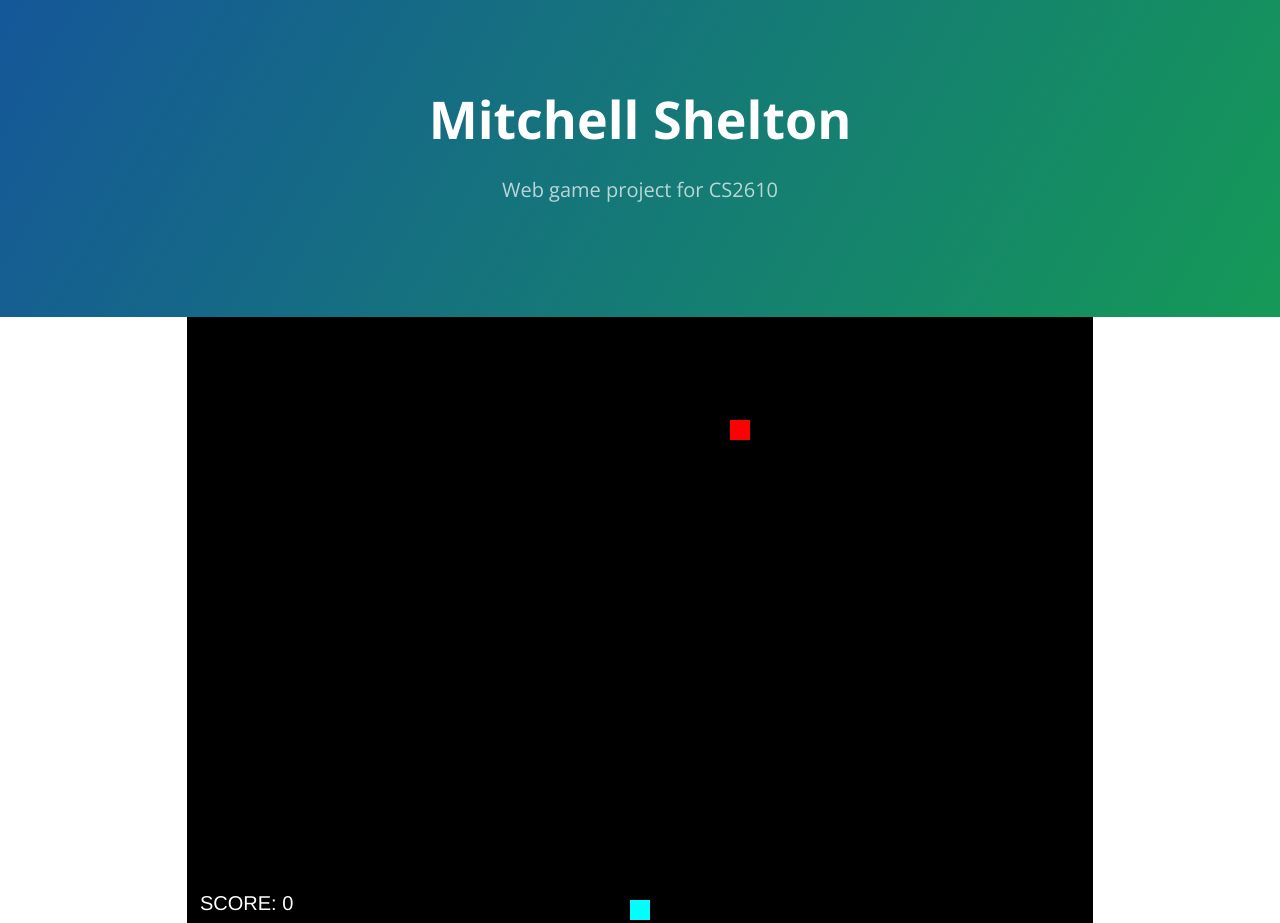
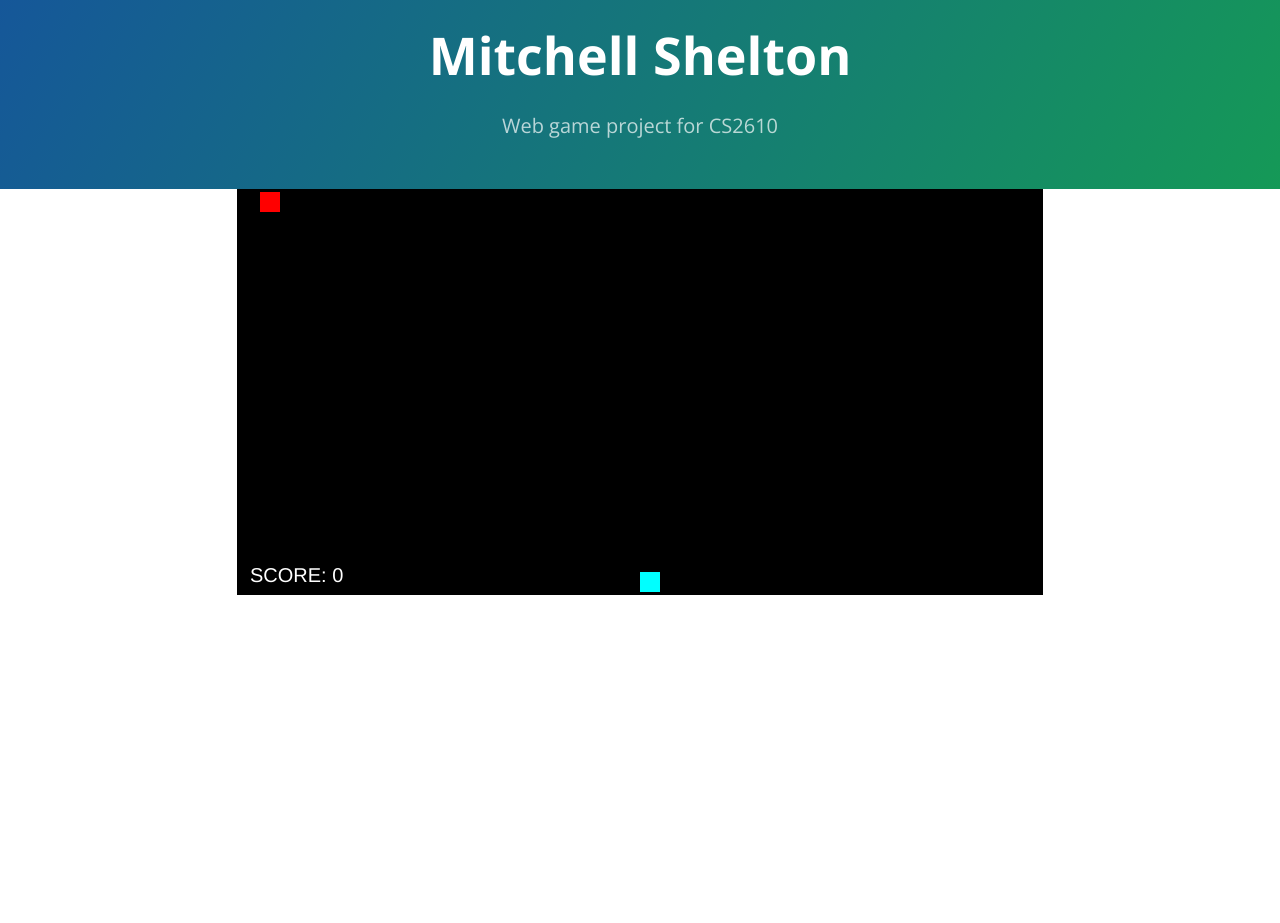
Before and after one commit to link270/Portfolio, a plain HTML site: page snake.html in a window 1280 px wide. After the commit the page ends 800 px from the top, so only its background shows below. Drawn offline with nearby package versions, Linux system fonts and the light colour scheme.

Commit message:
Adjusted snake window size

```diff
--- a/JS/app.js
+++ b/JS/app.js
@@ -1,4 +1,4 @@
-var COLS = 45, ROWS = 30;
+var COLS = 40, ROWS = 20;
 
 var EMPTY=0, SNAKE=1, FOOD=2;
 
--- a/stylesheets/stylesheet.css
+++ b/stylesheets/stylesheet.css
@@ -61,7 +61,7 @@ a {
 
 @media screen and (min-width: 64em) {
   .page-header {
-    padding: 5rem 6rem; } }
+    padding: 1rem 6rem; } }
 
 @media screen and (min-width: 42em) and (max-width: 64em) {
   .page-header {
```
